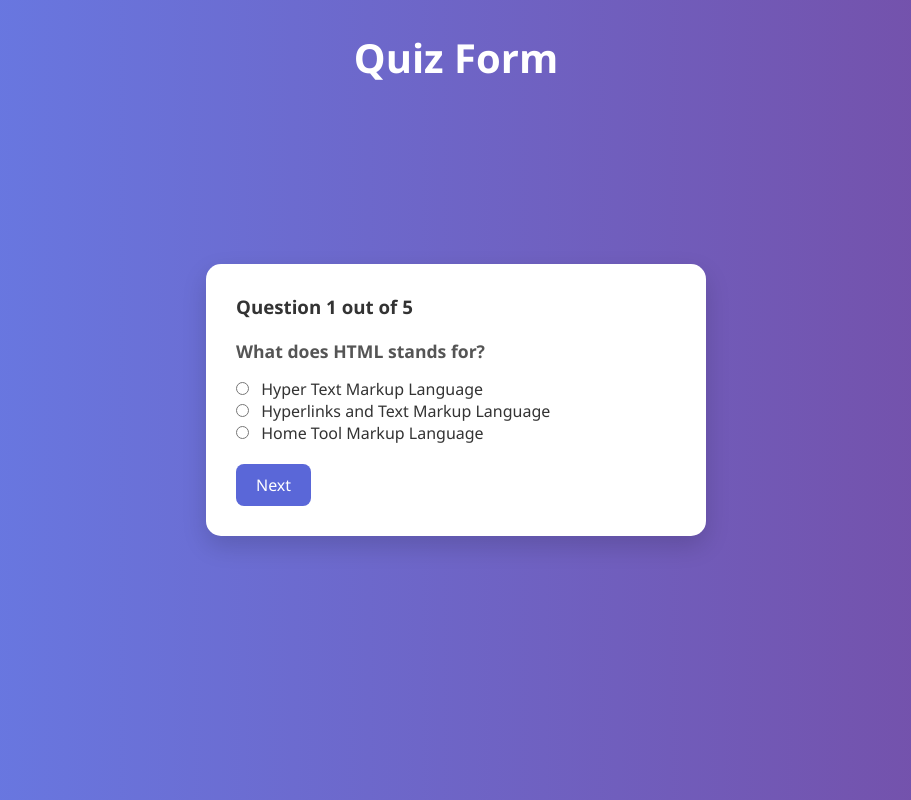
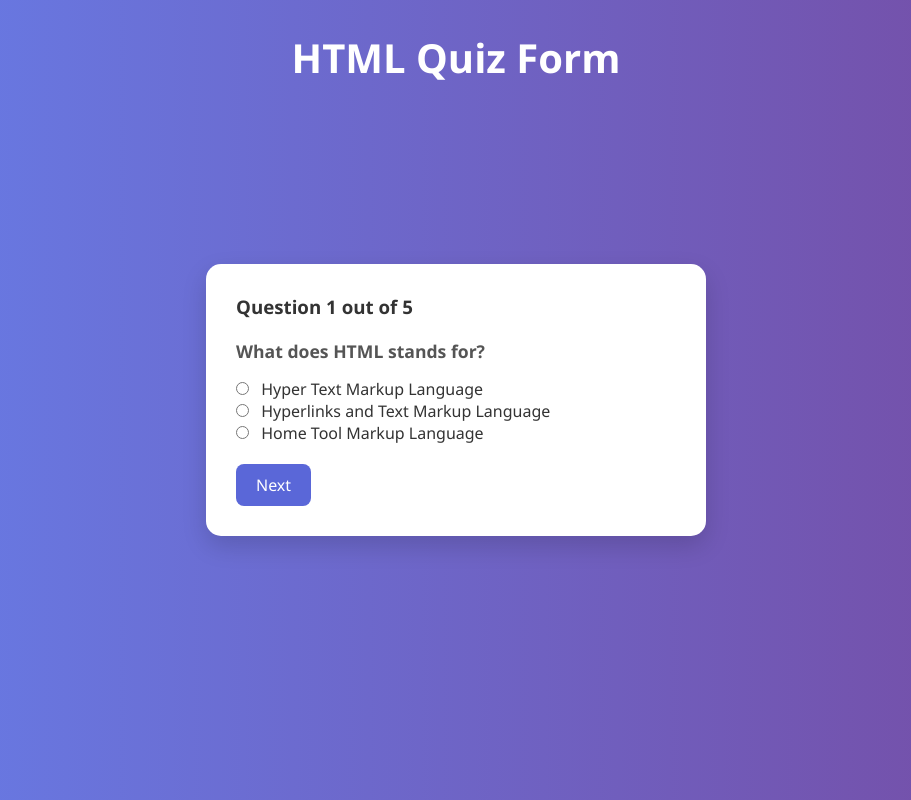
Before and after one commit to Prakash-123705/Responsive-quiz-app, a plain HTML site: page HTML-QUIZ.html in a window 1280 px wide. Shown: the whole page, without its empty margins (184-1095 px from the left). Drawn offline with Linux system fonts and the light colour scheme.

Commit message:
Update HTML-QUIZ.html

```diff
--- a/HTML-QUIZ.html
+++ b/HTML-QUIZ.html
@@ -9,7 +9,7 @@
 </head>
 
 <body>
-    <h1>Quiz Form</h1>
+    <h1>HTML Quiz Form</h1>
     <div id="q1" class="question active">
         <h3>Question 1 out of 5</h3>
         <p><strong>What does HTML stands for?</strong></p>
```
